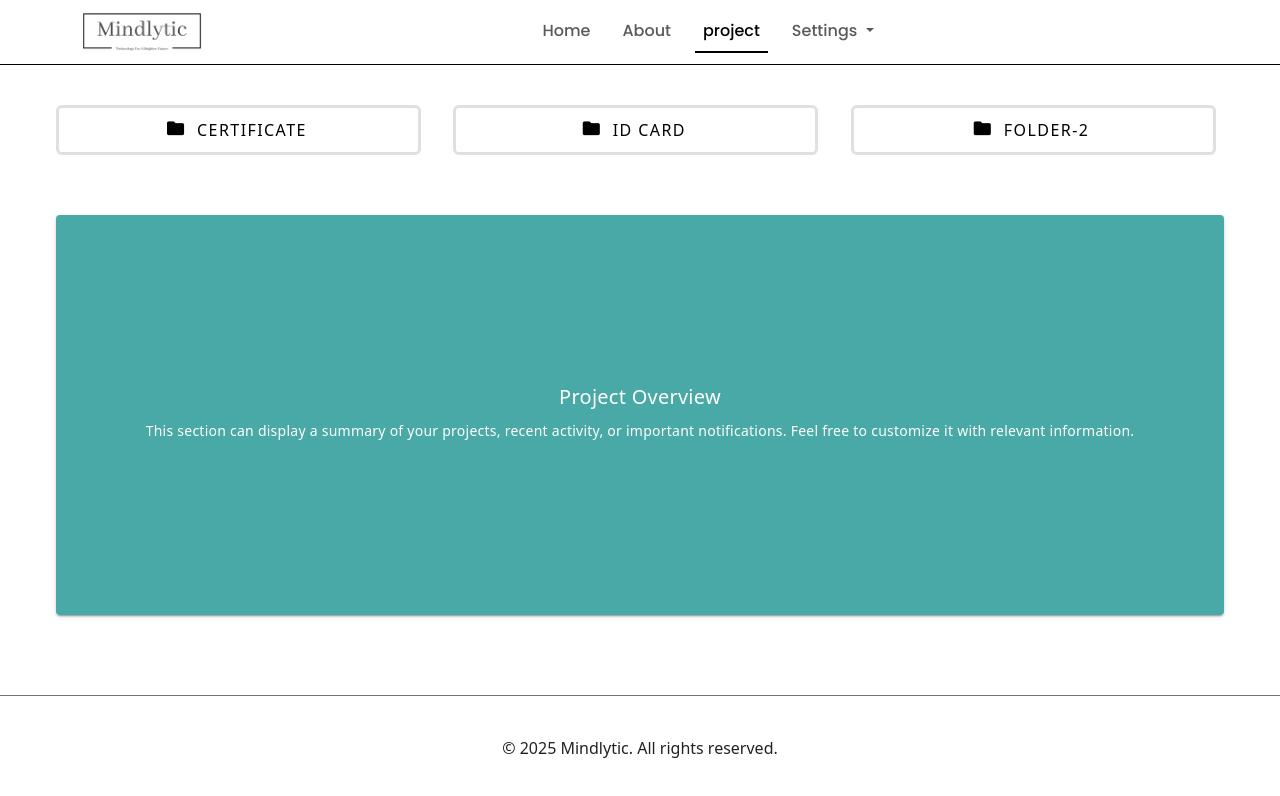
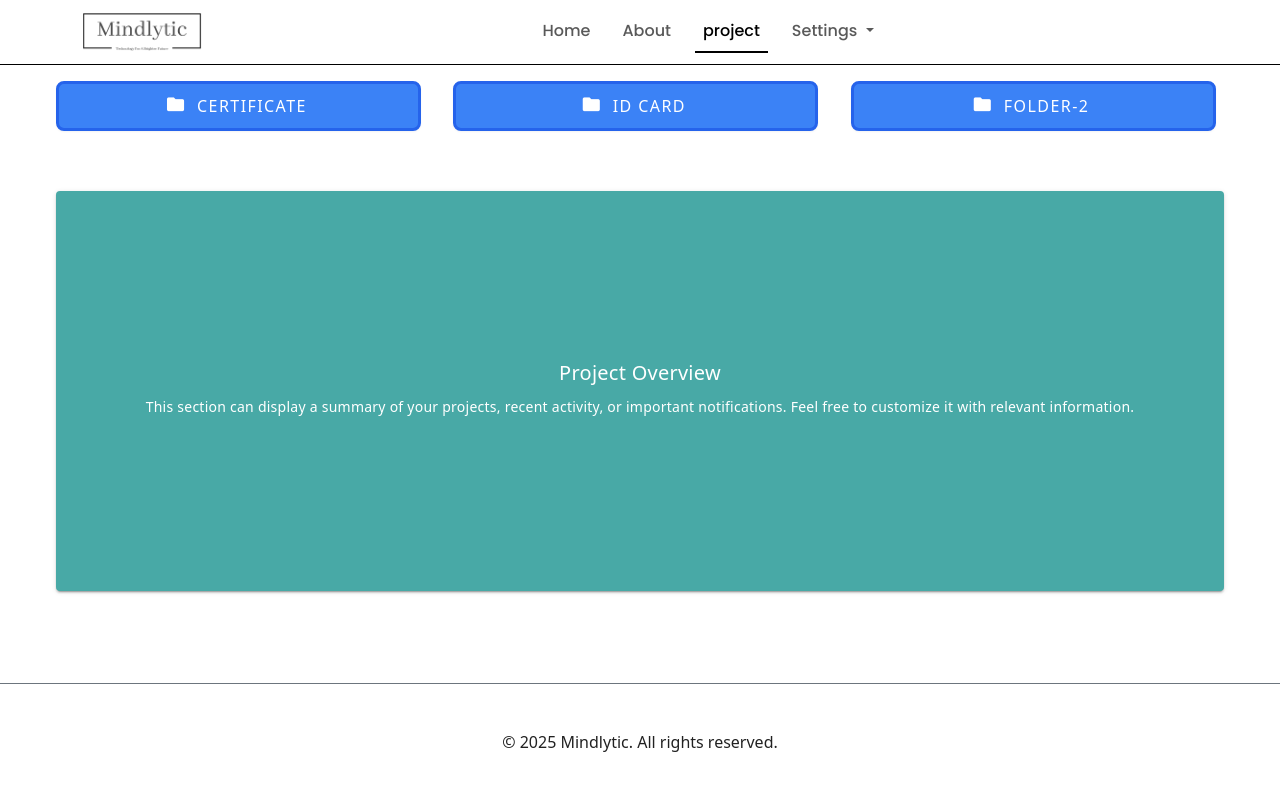
Before and after one commit to laksh-solanki/Mindlytic, a Vue app: page /project in a window 1280 px wide. Shown: the top 796 px of the page. Built offline with nearby package versions, Linux system fonts and the light colour scheme.

Commit message:
feat: Enhance button styles and update image in NotmatchView for improved UI consistency

```diff
--- a/src/components/Folder.vue
+++ b/src/components/Folder.vue
@@ -1,7 +1,30 @@
 <template>
-  <v-btn :to="to" prepend-icon="mdi-folder" rounded="2" class="mt-4" variant="flat" size="large" color="white" border="3" width="365" height="50" :text="text">
+  <v-btn :to="to" prepend-icon="mdi-folder" rounded="2" class="btn-css" variant="flat" size="large" color="white"
+    border="3" width="365" height="50" :text="text">
   </v-btn>
 </template>
+
+<style scoped>
+.btn-css {
+  padding-top: 0.5rem !important;
+  padding-bottom: 0.5rem !important;
+  padding-left: 1.5rem !important;
+  padding-right: 1.5rem !important;
+  border-radius: 0.5rem !important;
+  border-color: #2563EB !important;
+  color: #ffffff !important;
+  background-color: #3B82F6 !important;
+  transition-property: all !important;
+  transition-timing-function: cubic-bezier(0.4, 0, 0.2, 1) !important;
+  transition-duration: 300ms !important;
+  cursor: pointer !important;
+  box-shadow: 0 1px 2px 0 rgba(0, 0, 0, 0.05) !important;
+
+  &:hover {
+    filter: brightness(1.1) !important;
+  }
+}
+</style>
 
 <script setup>
 defineProps({
--- a/src/views/CertificateView.vue
+++ b/src/views/CertificateView.vue
@@ -66,7 +66,7 @@ watch(dialog, (newValue) => {
 });
 </script>
 <template>
-  <v-btn to="/project" variant="flat" color="secondary" icon="mdi-arrow-left" class="rounded-start-0"></v-btn>
+  <v-btn to="/project" variant="flat" color="info" icon="mdi-arrow-left" class="btn-css"></v-btn>
   <div class="profile-card-for-pdf">
     <div id="profile-card-container">
       <p class="certi_name">{{ form.fname }}</p>
@@ -170,4 +170,10 @@ watch(dialog, (newValue) => {
   padding: 0;
   line-height: 1;
 }
+
+.btn-css {
+  border-start-start-radius: 0px !important;
+  border-bottom-left-radius: 0px !important;
+  border-top-right-radius: 0% !important;
+}
 </style>
--- a/src/views/HelpView.vue
+++ b/src/views/HelpView.vue
@@ -2,7 +2,7 @@
   <v-container>
     <v-row>
       <v-col cols="12">
-        <v-card class="pa-4 rounded-4 text-center">
+        <v-card class="pa-4 text-center">
           <h1 class="display-1 font-weight-bold">How can we help you?</h1>
           <v-text-field v-model="search" label="Search for help" outlined clearable class="mt-4"></v-text-field>
         </v-card>
@@ -10,7 +10,7 @@
     </v-row>
     <v-row>
       <v-col v-for="topic in filteredTopics" :key="topic.title" cols="12" md="4">
-        <v-card class="pa-4 rounded-4" height="100%">
+        <v-card class="pa-4 text-center" height="100%">
           <v-card-title>{{ topic.title }}</v-card-title>
           <v-card-text>{{ topic.description }}</v-card-text>
           <v-card-actions>
--- a/src/views/NotmatchView.vue
+++ b/src/views/NotmatchView.vue
@@ -1,5 +1,5 @@
 <script setup></script>
 <template>
   <v-empty-state headline="Whoops, 404" title="Page not found" text="The page you were looking for does not exist"
-    image="https://vuetifyjs.b-cdn.net/docs/images/logos/v.png"></v-empty-state>
+    image="https://static.vecteezy.com/system/resources/previews/059/904/717/non_2x/hand-holding-a-question-mark-symbol-in-a-minimal-flat-design-illustration-vector.jpg"></v-empty-state>
 </template>
```
